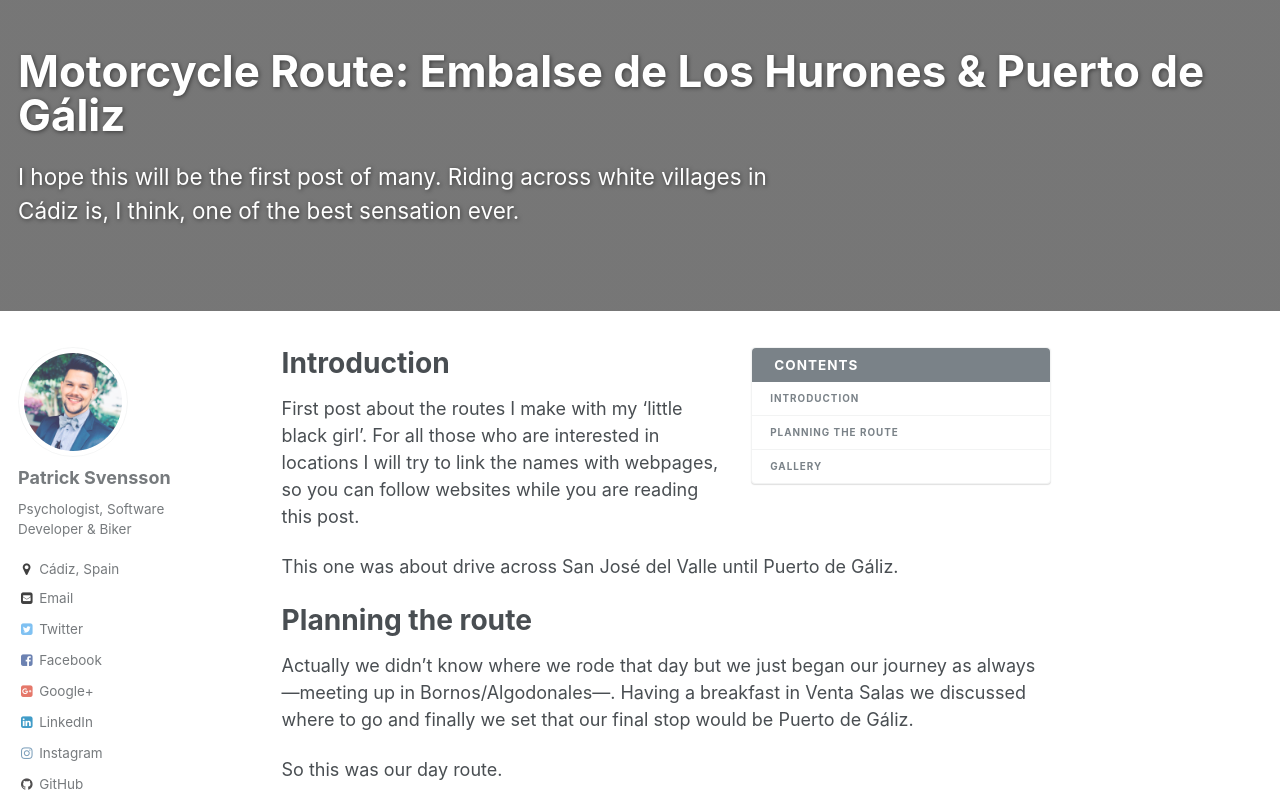
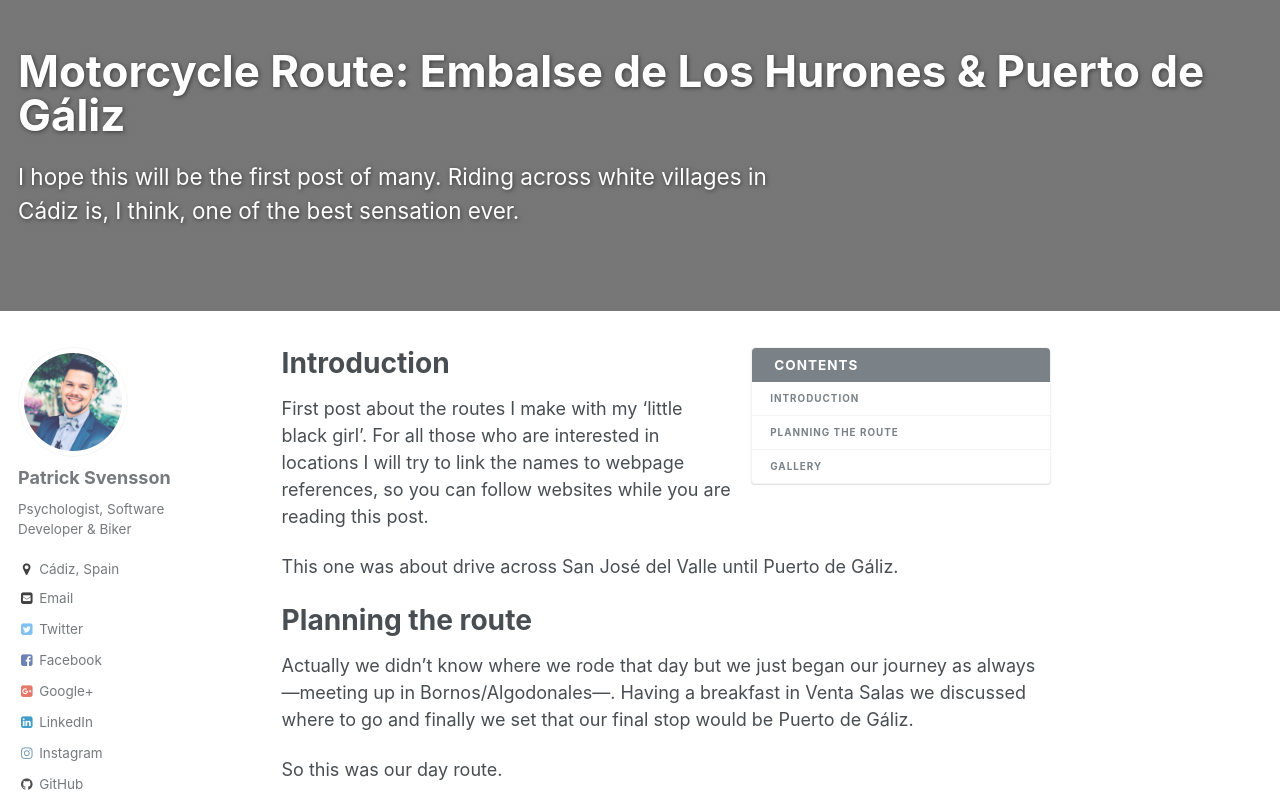
Before and after one commit to Patrickusaf/patrickusaf, a Jekyll site: the page built from _posts/2018-06-25-motorcycle-route-embalse-hurones-puerto-galiz.md, in a window 1280 px wide and 900 px high, cut to the strip 104-900 px from the top of the window. Built offline with Jekyll 4.4.1, drawn with Linux system fonts in a browser that asks for light colours; comment, search, counter and statistics services are not loaded.

Commit message:
Update 2018-06-25-motorcycle-route-embalse-hurones-puerto-galiz.md

```diff
--- a/_posts/2018-06-25-motorcycle-route-embalse-hurones-puerto-galiz.md
+++ b/_posts/2018-06-25-motorcycle-route-embalse-hurones-puerto-galiz.md
@@ -28,7 +28,7 @@ hurones-puerto-galiz:
 # Introduction
 
 First post about the routes I make with my 'little black girl'.
-For all those who are interested in locations I will try to link the names with webpages, so you can follow websites while you are reading this post.
+For all those who are interested in locations I will try to link the names to webpage references, so you can follow websites while you are reading this post.
 
 This one was about drive across San José del Valle until Puerto de Gáliz.
 
```
